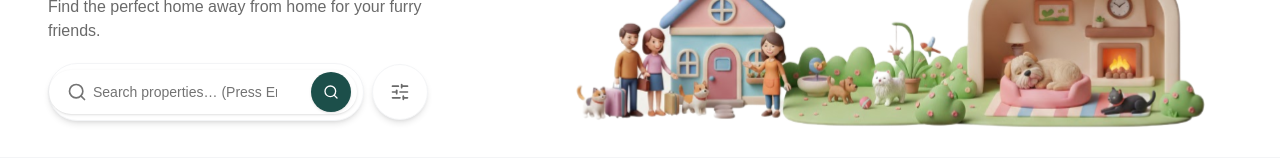
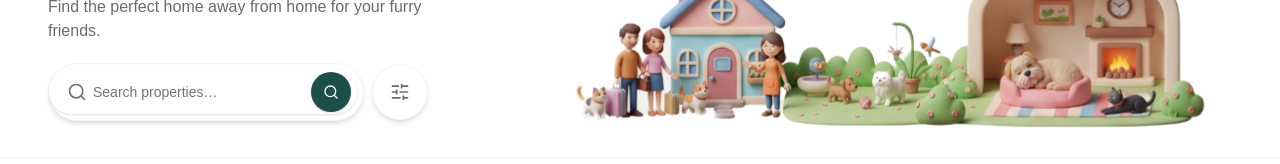
Before and after one commit to Chocolaz/JOODPAKPAW-V2, a Next.js app in the folder joodpakpaw-frontend/: page / in a window 1280 px wide. Shown: the part 203-367 px from the top of the page. Built offline with nearby package versions, Linux system fonts and the light colour scheme; no server answers; a web font is replaced by a local one.

Commit message:
style(browse): shorten search bar placeholder to Search properties…

```diff
--- a/joodpakpaw-frontend/app/_components/SearchBar.tsx
+++ b/joodpakpaw-frontend/app/_components/SearchBar.tsx
@@ -44,7 +44,7 @@ export function SearchBar({ onSearch, value, onFilterClick, activeFilterCount =
             </button>
 
             <Input
-              placeholder="Search properties… (Press Enter or click to search)"
+              placeholder="Search properties…"
               className="pl-11 pr-20 h-full rounded-full border-0 bg-transparent focus-visible:ring-0 text-sm md:text-base"
               value={internalSearchValue}
               onChange={(e) => setInternalSearchValue(e.target.value)}
```
